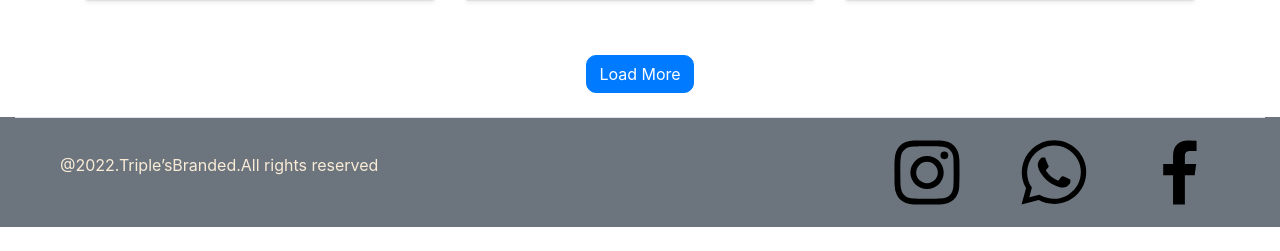
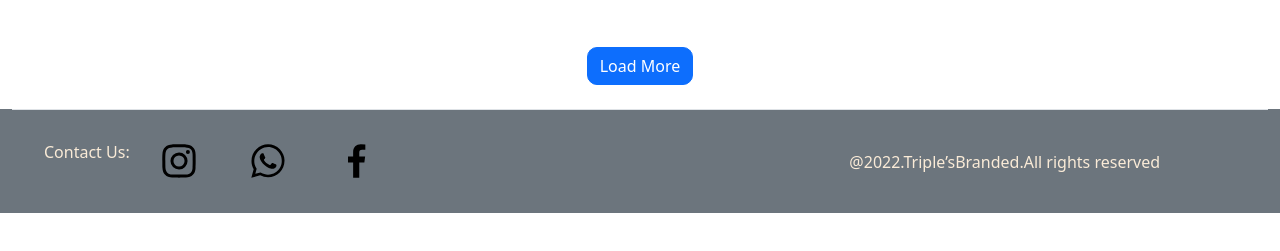
Before and after one commit to dejauls/project_UMKM, a Python web app: template templates/admin_cat.html in a window 1280 px wide. Shown: the part 705-956 px from the top of the page. After the commit the page ends 918 px from the top, so only its background shows below. Run offline with Jinja, Linux system fonts and the light colour scheme; the template is opened without the code that fills it, so the values that code supplies are empty; some libraries are stand-ins or nearby versions.

Commit message:
pembaruan footbar

```diff
--- a/templates/admin_cat.html
+++ b/templates/admin_cat.html
@@ -1,9 +1,12 @@
-<!DOCTYPE html>
-<html>
+<!doctype html>
+<html lang="en">
 
 <head>
+    <meta charset="utf-8">
+    <meta name="viewport" content="width=device-width, initial-scale=1">
     <title>Katalog Admin</title>
-    <link rel="stylesheet" href="https://maxcdn.bootstrapcdn.com/bootstrap/4.5.0/css/bootstrap.min.css">
+    <link href="https://cdn.jsdelivr.net/npm/bootstrap@5.3.0-alpha3/dist/css/bootstrap.min.css" rel="stylesheet"
+        integrity="sha384-KK94CHFLLe+nY2dmCWGMq91rCGa5gtU4mk92HdvYe+M/SXH301p5ILy+dN9+nJOZ" crossorigin="anonymous">
     <style>
         body {
             padding-top: 20px;
@@ -31,7 +34,7 @@
         }
 
         #search {
-            margin-right: 30px;
+            margin-right: 20px;
         }
 
         .person {
@@ -45,8 +48,15 @@
         ul img {
             margin-left: 25px;
             margin-right: 20px;
-            width: 20%;
-            height: 20%;
+            width: 40px;
+            margin-top: 15px;
+
+        }
+
+        ul h6 {
+            display: inline;
+            margin-top: 20px;
+            color: antiquewhite;
         }
 
         #text {
@@ -55,7 +65,7 @@
         }
 
         .UploadCatalog {
-            padding-left: 210px;
+            padding-left: 120px;
             padding-top: 50px;
         }
     </style>
@@ -63,7 +73,7 @@
 
 <body>
     <!-- navbar -->
-    <nav class="navbar navbar-expand-lg bg-secondary" style="margin: 0rem;">
+    <nav class="navbar navbar-expand-lg bg-secondary">
         <div class="container-fluid">
             <a class="navbar-brand" href="#">LOGO</a>
             <div class="container" id="link">
@@ -96,6 +106,7 @@
         </div>
     </nav>
     <!-- navbar end -->
+    <!-- Katalog Admin -->
     <div class="UploadCatalog">
         <button type="button" class="btn btn-primary" style="border-radius: 10px;">Upload Catalog</button>
     </div>
@@ -172,23 +183,25 @@
             Load More
         </button>
     </div>
+    <!-- Katalog Admin End -->
+    <!-- footer -->
+    <div class="container-fluid bg-secondary" style="margin-bottom: -30px">
+        <footer class="d-flex flex-wrap justify-content-between align-items-center py-3 my-4 border-top">
 
-    <!-- footer -->
-    <div class="container-fluid bg-secondary">
-        <footer class="d-flex flex-wrap justify-content-between align-items-center py-3 my-4 border-top">
-            <p id="text" class="col-md-4 justify-content-end">@2022.Triple’sBranded.All rights reserved</p>
-            <ul class="col-md-4 mb-0">
-                <img src="../static/instagram.svg" href="#" alt="">
-                <img src="../static/whatsapp.svg" href="#" alt="">
-                <img src="../static/facebook.svg" href="#" alt="">
+            <ul class="col-md-4 justify-content-end">
+                <h6>Contact Us: </h6>
+                <img src="../static/instagram.svg" href="#" alt="" />
+                <img src="../static/whatsapp.svg" href="#" alt="" />
+                <img src="../static/facebook.svg" href="#" alt="" />
             </ul>
+            <p id="text" class="col-md-4 mb-0">
+                @2022.Triple’sBranded.All rights reserved
+            </p>
         </footer>
-    </div>
-    <!-- footer end -->
-
-    <script src="https://code.jquery.com/jquery-3.5.1.slim.min.js"></script>
-    <script src="https://cdn.jsdelivr.net/npm/@popperjs/core@2.5.3/dist/umd/popper.min.js"></script>
-    <script src="https://maxcdn.bootstrapcdn.com/bootstrap/4.5.0/js/bootstrap.min.js"></script>
+        <!-- footer end -->
+        <script src="https://cdn.jsdelivr.net/npm/bootstrap@5.3.0-alpha3/dist/js/bootstrap.bundle.min.js"
+            integrity="sha384-ENjdO4Dr2bkBIFxQpeoTz1HIcje39Wm4jDKdf19U8gI4ddQ3GYNS7NTKfAdVQSZe"
+            crossorigin="anonymous"></script>
 </body>
 
 </html>
```
Also changed, not shown: templates/login.html (+33 -30 lines).
